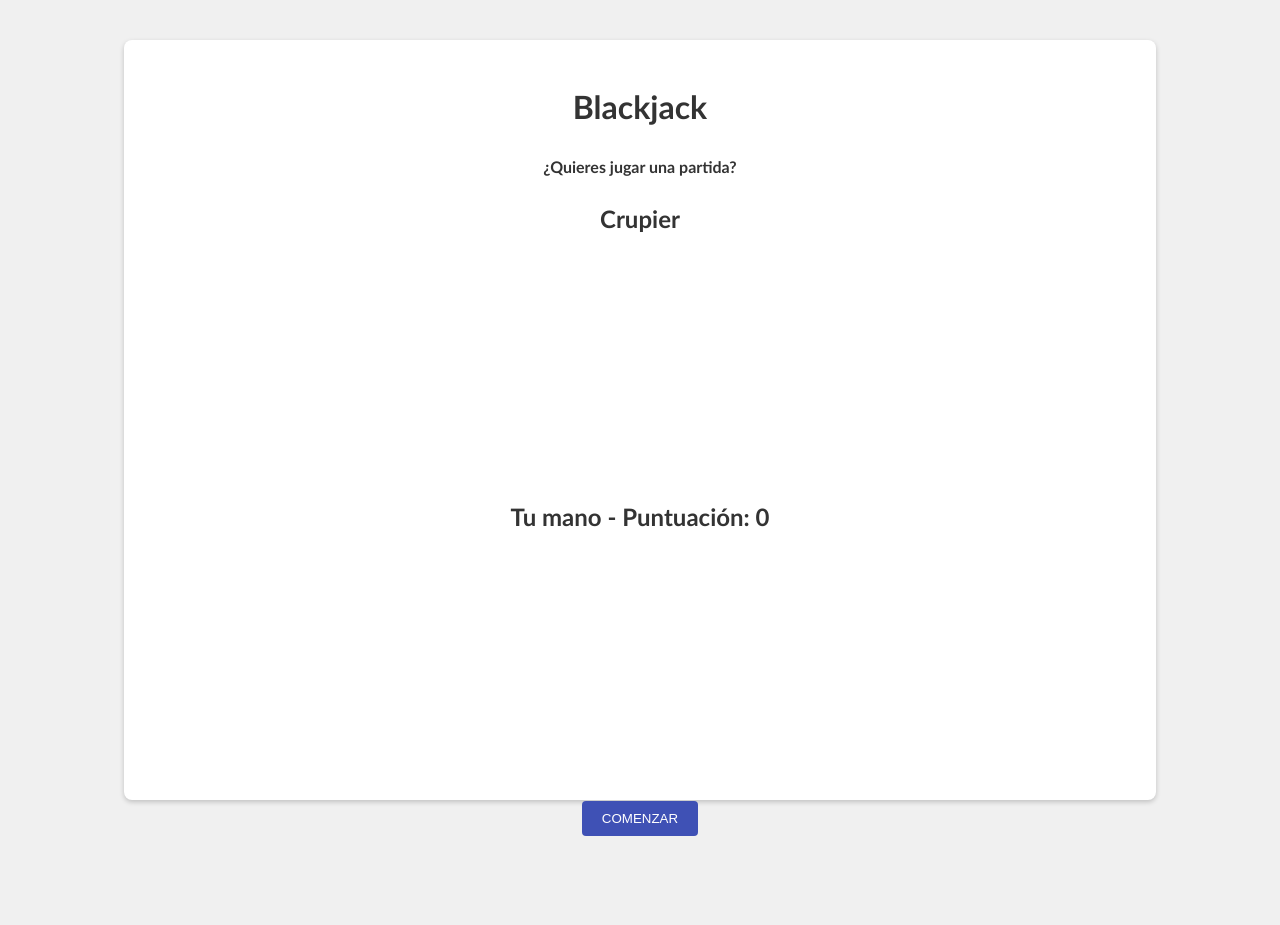
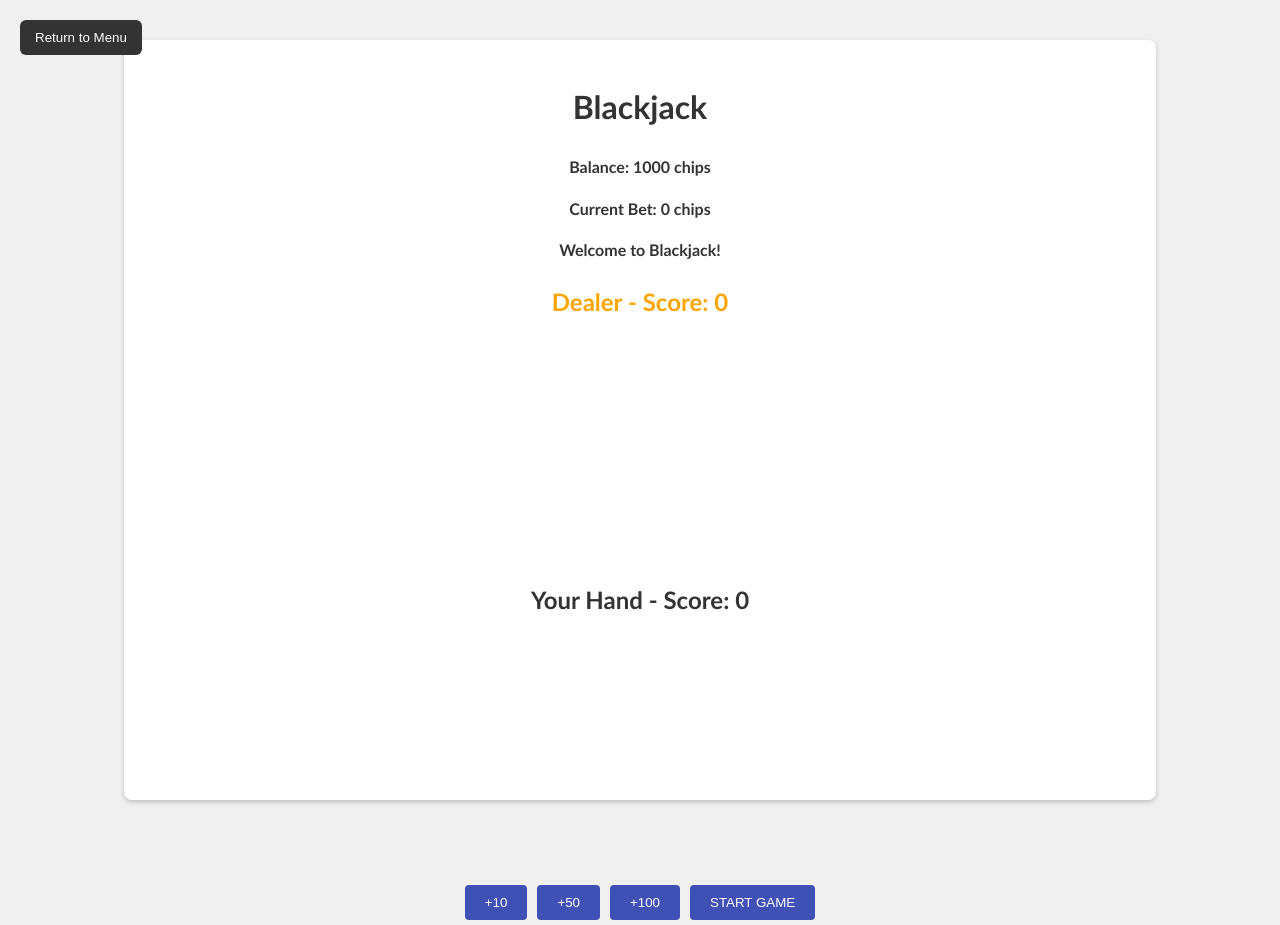
Before and after one commit to JustBeWell/UserInterfacesUMA, a React (Vite) app: page /blackjack in a window 1280 px wide. Before the commit the page ends 841 px from the top, so only its background shows below. Built offline with nearby package versions, Linux system fonts and the light colour scheme.

Commit message:
Nuevo blackjack
Sesion con puntos
Animaciones de cartas
Logica mejorada
Estructuracion de codigo nueva

```diff
--- /dev/null
+++ b/src/Componentes/GameTable.jsx
@@ -0,0 +1,43 @@
+import { Mano } from ".";
+
+function GameTable({ dealerCards, playerCards, dealerScore, playerScore, isAlive, newCard, plantarse, iniciarJuego, betAmount, adjustBet, calcularPuntuacionVisible }) {
+
+  function getDealerScoreColor() {
+    const puntuacionVisible = calcularPuntuacionVisible(dealerCards);
+    if (puntuacionVisible > 21) return "red";
+    if (puntuacionVisible >= 17) return "green";
+    return "orange";
+  }
+
+  return (
+    <div className="game-table">
+      <div className="mesa-juego">
+        <h2 style={{ color: getDealerScoreColor() }}>
+          Dealer {dealerCards.some(card => card.rotada) ? '' : `- Score: ${dealerScore}`}
+        </h2>
+        <Mano cartas={dealerCards} tipo="crupier" />
+
+        <h2>Your Hand - Score: {playerScore}</h2>
+        <Mano cartas={playerCards} tipo="jugador" />
+      </div>
+
+      <div id="controls">
+        {!isAlive ? (
+          <>
+            <button className="btn" onClick={() => adjustBet(10)}>+10</button>
+            <button className="btn" onClick={() => adjustBet(50)}>+50</button>
+            <button className="btn" onClick={() => adjustBet(100)}>+100</button>
+            <button className="btn" onClick={iniciarJuego}>START GAME</button>
+          </>
+        ) : (
+          <>
+            <button className="btn" onClick={newCard}>HIT</button>
+            <button className="btn" onClick={plantarse}>STAND</button>
+          </>
+        )}
+      </div>
+    </div>
+  );
+}
+
+export default GameTable;
--- a/src/Componentes/Mano/index.jsx
+++ b/src/Componentes/Mano/index.jsx
@@ -115,7 +115,10 @@ function Mano({ cartas = [], tipo = "jugador", puntuacion = 0, mensaje = "" }) {
 							valor={carta.valor || "A"}
 							rotada={carta.rotada || false}
 							inclinacion={angulo}
+							nueva={carta.nueva || false}
+							girarSolo={tipo === "crupier" && index === 1 && carta.girarSolo}
 						/>
+
 						</div>
 					);
 				})}
--- /dev/null
+++ b/src/Componentes/headerBlackJack.jsx
@@ -0,0 +1,16 @@
+
+function HeaderBlackjack({ chips, betAmount, mensaje, onReturnToMenu }) {
+  return (
+    <header className="header-blackjack">
+      <button className="btn-top-left" onClick={onReturnToMenu}>
+        Return to Menu
+      </button>
+      <h1>Blackjack</h1>
+      <p>Balance: {chips} chips</p>
+      <p>Current Bet: {betAmount} chips</p>
+      <p>{mensaje}</p>
+    </header>
+  );
+}
+
+export default HeaderBlackjack;
--- /dev/null
+++ b/src/Paginas/BlackJack.css
@@ -0,0 +1,18 @@
+.btn-top-left {
+  position: absolute;
+  top: 20px;
+  left: 20px;
+  background-color: #333;
+  color: white;
+  padding: 10px 15px;
+  border: none;
+  border-radius: 6px;
+  cursor: pointer;
+  font-size: 14px;
+  transition: background-color 0.3s ease, transform 0.2s ease;
+}
+
+.btn-top-left:hover {
+  background-color: #555;
+  transform: scale(1.05);
+}
--- a/src/Paginas/BlackJack.jsx
+++ b/src/Paginas/BlackJack.jsx
@@ -1,203 +1,196 @@
 import { useState } from "react";
-import { Mano } from "../Componentes";
+import HeaderBlackjack from "../Componentes/HeaderBlackJack";
+import GameTable from "../Componentes/GameTable";
+const palos = ["corazones", "diamantes", "tréboles", "picas"];
+const valores = [
+  { valor: "A", valorNumerico: 11 }, { valor: "2", valorNumerico: 2 }, { valor: "3", valorNumerico: 3 },
+  { valor: "4", valorNumerico: 4 }, { valor: "5", valorNumerico: 5 }, { valor: "6", valorNumerico: 6 },
+  { valor: "7", valorNumerico: 7 }, { valor: "8", valorNumerico: 8 }, { valor: "9", valorNumerico: 9 },
+  { valor: "10", valorNumerico: 10 }, { valor: "J", valorNumerico: 10 }, { valor: "Q", valorNumerico: 10 },
+  { valor: "K", valorNumerico: 10 },
+];
 
-function getRandomCard() {
-	let randomNumber = Math.floor(Math.random() * 13) + 1;
-	if (randomNumber > 10) {
-		return 10;
-	} else if (randomNumber === 1) {
-		return 11;
-	} else {
-		return randomNumber;
+function BlackJack() {
+  const [baraja, setBaraja] = useState([]);
+  const [cards, setCards] = useState([]);
+  const [cartasCrupier, setCartasCrupier] = useState([]);
+  const [puntuacionJugador, setPuntuacionJugador] = useState(0);
+  const [puntuacionCrupier, setPuntuacionCrupier] = useState(0);
+  const [isAlive, setIsAlive] = useState(false);
+  const [hasBlackJack, setHasBlackJack] = useState(false);
+  const [mensaje, setMensaje] = useState("Welcome to Blackjack!");
+  const [chips, setChips] = useState(1000);
+  const [betAmount, setBetAmount] = useState(0);
+  const [apuestaActual, setApuestaActual] = useState(0);
+
+  function volverAlMenu() {
+    window.location.href = "/";
+  }
+
+  function crearBaraja() {
+    const mazo = [];
+    for (const palo of palos) {
+      for (const valor of valores) {
+        mazo.push({ naipe: palo, valor: valor.valor, valorNumerico: valor.valorNumerico });
       }
     }
-
-function getRandomNaipe() {
-	// Por ahora solo tenemos diamantes, pero esto se puede expandir después
-	return "diamante";
+    return mazo;
   }
 
-function getValorCarta(numero) {
-	// Convertir el número a la notación de carta correspondiente
-	if (numero === 11) return "A";
-	if (numero === 10) {
-		// Elegir aleatoriamente entre 10, J, Q o K
-		const opciones = ["10", "J", "Q", "K"];
-		return opciones[Math.floor(Math.random() * opciones.length)];
+  function barajarMazo(mazo) {
+    const nuevoMazo = [...mazo];
+    for (let i = nuevoMazo.length - 1; i > 0; i--) {
+      const j = Math.floor(Math.random() * (i + 1));
+      [nuevoMazo[i], nuevoMazo[j]] = [nuevoMazo[j], nuevoMazo[i]];
     }
-	return numero.toString();
+    return nuevoMazo;
   }
 
-function BlackJack() {
-	let [isAlive, setIsAlive] = useState(true);
-	let [hasBlackJack, setHasBlackJack] = useState(false);
-	let [cards, setCards] = useState([]);
-	let [mensaje, setMensaje] = useState("¿Quieres jugar una partida?");
-	let [cartasCrupier, setCartasCrupier] = useState([]);
-	let [puntuacionJugador, setPuntuacionJugador] = useState(0);
-	let [puntuacionCrupier, setPuntuacionCrupier] = useState(0);
+  function repartirCarta(mazoActual) {
+    const carta = mazoActual.pop();
+    setBaraja([...mazoActual]);
+    return { ...carta, nueva: true };
+  }
+
+  function calcularPuntuacion(cartas) {
+    let suma = cartas.reduce((acc, carta) => acc + carta.valorNumerico, 0);
+    let ases = cartas.filter(carta => carta.valor === "A").length;
+    while (suma > 21 && ases > 0) {
+      suma -= 10;
+      ases--;
+    }
+    return suma;
+  }
+
+  function calcularPuntuacionVisible(cartas) {
+    return cartas.filter(c => !c.rotada).reduce((acc, carta) => acc + carta.valorNumerico, 0);
+  }
 
   function iniciarJuego() {
+    if (betAmount === 0 || betAmount > chips) {
+      setMensaje("You must place a valid bet.");
+      return;
+    }
+
+    const nuevoMazo = barajarMazo(crearBaraja());
+    const carta1 = repartirCarta(nuevoMazo);
+    const carta2 = repartirCarta(nuevoMazo);
+    const cartaCrupier1 = repartirCarta(nuevoMazo);
+    const cartaCrupier2 = repartirCarta(nuevoMazo);
+    const cartaCrupierTapada = { ...cartaCrupier2, rotada: true };
+
+    const nuevasCartasJugador = [carta1, carta2];
+    const nuevaPuntuacionJugador = calcularPuntuacion(nuevasCartasJugador);
+
+    setCards(nuevasCartasJugador);
+    setCartasCrupier([cartaCrupier1, cartaCrupierTapada]);
+    setPuntuacionJugador(nuevaPuntuacionJugador);
+    setPuntuacionCrupier(cartaCrupier1.valorNumerico);
+    setBaraja(nuevoMazo);
     setIsAlive(true);
     setHasBlackJack(false);
-		setMensaje("¡Nueva partida! Pide una carta");
+    setMensaje("Good luck!");
+    setChips(prev => prev - betAmount);
+    setApuestaActual(betAmount);
+    setBetAmount(0);
 
-		// Dar dos cartas al jugador
-		const carta1 = getRandomCard();
-		const carta2 = getRandomCard();
-		const nuevasCartas = [
-			{
-				naipe: getRandomNaipe(),
-				valor: getValorCarta(carta1),
-				valorNumerico: carta1,
-			},
-			{
-				naipe: getRandomNaipe(),
-				valor: getValorCarta(carta2),
-				valorNumerico: carta2,
-			},
-		];
-
-		setCards(nuevasCartas);
-		const nuevaPuntuacion = carta1 + carta2;
-		setPuntuacionJugador(nuevaPuntuacion);
-
-		// Dar una carta visible y una oculta al crupier
-		const cartaCrupier = getRandomCard();
-		setCartasCrupier([
-			{
-				naipe: getRandomNaipe(),
-				valor: getValorCarta(cartaCrupier),
-				valorNumerico: cartaCrupier,
-			},
-			{
-				rotada: true, // Carta boca abajo
-				valorNumerico: 0,
-			},
-		]);
-		setPuntuacionCrupier(cartaCrupier);
-
-		if (nuevaPuntuacion === 21) {
+    if (nuevaPuntuacionJugador === 21 && nuevasCartasJugador.length === 2) {
       setHasBlackJack(true);
-			setMensaje("¡Blackjack! ¡Has ganado!");
-			finalizarJuego();
+      finalizarJuego("BLACKJACK");
     }
   }
 
   function newCard() {
-		if (isAlive && !hasBlackJack) {
-			const valorNumerico = getRandomCard();
-			const nuevaCarta = {
-				naipe: getRandomNaipe(),
-				valor: getValorCarta(valorNumerico),
-				valorNumerico: valorNumerico,
-			};
+    if (!isAlive || hasBlackJack) return;
 
-			const nuevasCartas = [...cards, nuevaCarta];
+    const carta = repartirCarta(baraja);
+    const nuevasCartas = [...cards, carta];
+    const nuevaPuntuacion = calcularPuntuacion(nuevasCartas);
+
     setCards(nuevasCartas);
-
-			const nuevaPuntuacion = nuevasCartas.reduce(
-				(sum, card) => sum + card.valorNumerico,
-				0
-			);
     setPuntuacionJugador(nuevaPuntuacion);
 
-			if (nuevaPuntuacion > 21) {
-				setIsAlive(false);
-				setMensaje("¡Te has pasado! Has perdido.");
-				finalizarJuego();
-			} else if (nuevaPuntuacion === 21) {
-				setHasBlackJack(true);
-				setMensaje("¡21! ¡Muy bien!");
-				finalizarJuego();
-			}
-		}
+    if (nuevaPuntuacion > 21) finalizarJuego("PERDER");
+    else if (nuevaPuntuacion === 21) finalizarJuego("GANAR");
   }
 
   function plantarse() {
-		if (isAlive && !hasBlackJack) {
-			// Revelar la carta oculta del crupier
-			const valorCartaOculta = getRandomCard();
-			const cartaOculta = {
-				naipe: getRandomNaipe(),
-				valor: getValorCarta(valorCartaOculta),
-				valorNumerico: valorCartaOculta,
-			};
+    if (!isAlive || hasBlackJack) return;
 
-			let nuevasCartasCrupier = [cartasCrupier[0], cartaOculta];
-			let nuevaPuntuacionCrupier =
-				cartasCrupier[0].valorNumerico + valorCartaOculta;
+    let nuevasCartasCrupier = [...cartasCrupier];
+    nuevasCartasCrupier[1] = { ...nuevasCartasCrupier[1], rotada: false, girarSolo: true };
+    setCartasCrupier(nuevasCartasCrupier);
+    const nuevaPuntuacionCrupier = calcularPuntuacion(nuevasCartasCrupier);
+    setPuntuacionCrupier(nuevaPuntuacionCrupier);
 
-			// El crupier debe pedir cartas hasta tener 17 o más
-			while (nuevaPuntuacionCrupier < 17) {
-				const valorNuevaCarta = getRandomCard();
-				const nuevaCarta = {
-					naipe: getRandomNaipe(),
-					valor: getValorCarta(valorNuevaCarta),
-					valorNumerico: valorNuevaCarta,
-				};
-
-				nuevasCartasCrupier = [...nuevasCartasCrupier, nuevaCarta];
-				nuevaPuntuacionCrupier += valorNuevaCarta;
+    async function repartirCartasCrupier() {
+      let puntuacionActual = nuevaPuntuacionCrupier;
+      while (puntuacionActual < 17) {
+        await new Promise(resolve => setTimeout(resolve, 2000));
+        const carta = repartirCarta(baraja);
+        nuevasCartasCrupier.push(carta);
+        setCartasCrupier([...nuevasCartasCrupier]);
+        puntuacionActual = calcularPuntuacion(nuevasCartasCrupier);
+        setPuntuacionCrupier(puntuacionActual);
       }
 
-			setCartasCrupier(nuevasCartasCrupier);
-			setPuntuacionCrupier(nuevaPuntuacionCrupier);
-
-			// Determinar el ganador
-			if (nuevaPuntuacionCrupier > 21) {
-				setMensaje("¡El crupier se ha pasado! ¡Has ganado!");
-			} else if (nuevaPuntuacionCrupier > puntuacionJugador) {
-				setMensaje("¡El crupier gana!");
-			} else if (nuevaPuntuacionCrupier < puntuacionJugador) {
-				setMensaje("¡Has ganado!");
-			} else {
-				setMensaje("¡Empate!");
+      if (puntuacionActual > 21 || puntuacionJugador > puntuacionActual) finalizarJuego("GANAR");
+      else if (puntuacionActual === puntuacionJugador) finalizarJuego("EMPATAR");
+      else finalizarJuego("PERDER");
     }
 
+    repartirCartasCrupier();
+  }
+
+  function finalizarJuego(resultado) {
+    let ganancia = 0;
+    if (resultado === "BLACKJACK" && cards.length === 2) {
+      setMensaje("Blackjack! 3:2 payout!");
+      ganancia = apuestaActual * 2.5;
+    } else if (resultado === "BLACKJACK" && cards.length > 2) {
+      setMensaje("21 with more than two cards! 2:1 payout!");
+      ganancia = apuestaActual * 2;
+    } else if (resultado === "GANAR") {
+      setMensaje("You win! Double your bet.");
+      ganancia = apuestaActual * 2;
+    } else if (resultado === "EMPATAR") {
+      setMensaje("Push! You get your bet back.");
+      ganancia = apuestaActual;
+    } else if (resultado === "PERDER") {
+      setMensaje("You lost!");
+      ganancia = 0;
+    }
+    setChips(prev => prev + ganancia);
     setIsAlive(false);
   }
+
+  function ajustarApuesta(cantidad) {
+    if (!isAlive) {
+      setBetAmount(prev => Math.max(0, prev + cantidad));
     }
-
-	function finalizarJuego() {
-		// Esta función puede ampliarse con más lógica si es necesario
   }
 
   return (
     <div className="container">
-			<h1>Blackjack</h1>
-			<p id="message-el">{mensaje}</p>
-
-			<div className="mesa-juego">
-				<h2>
-					Crupier {!isAlive && <span>- Puntuación: {puntuacionCrupier}</span>}
-				</h2>
-				<Mano cartas={cartasCrupier} tipo="crupier" />
-
-				<h2>Tu mano - Puntuación: {puntuacionJugador}</h2>
-				<Mano cartas={cards} tipo="jugador" />
-			</div>
-
-			<div id="controls">
-				{!isAlive || hasBlackJack ? (
-					<button className="btn" onClick={iniciarJuego}>
-						NUEVA PARTIDA
-					</button>
-				) : cards.length > 0 ? (
-					<>
-						<button className="btn" onClick={newCard}>
-							PEDIR CARTA
-						</button>
-						<button className="btn" onClick={plantarse}>
-							PLANTARSE
-						</button>
-					</>
-				) : (
-					<button className="btn" onClick={iniciarJuego}>
-						COMENZAR
-					</button>
-				)}
-			</div>
+      <HeaderBlackjack
+        chips={chips}
+        betAmount={betAmount}
+        mensaje={mensaje}
+        onReturnToMenu={volverAlMenu}
+      />
+      <GameTable
+        dealerCards={cartasCrupier}
+        playerCards={cards}
+        dealerScore={puntuacionCrupier}
+        playerScore={puntuacionJugador}
+        isAlive={isAlive}
+        newCard={newCard}
+        plantarse={plantarse}
+        iniciarJuego={iniciarJuego}
+        betAmount={betAmount}
+        adjustBet={ajustarApuesta}
+        calcularPuntuacionVisible={calcularPuntuacionVisible}
+      />
     </div>
   );
 }
```
Also changed, not shown: src/Componentes/Carta/carta.css (+50 -6 lines), src/Componentes/Carta/index.jsx (+66 -6 lines), src/imagenes/Diamante/A.png (renamed from src/imagenes/Diamante/As.png). Lines whose indentation alone changed are shown as unchanged.
